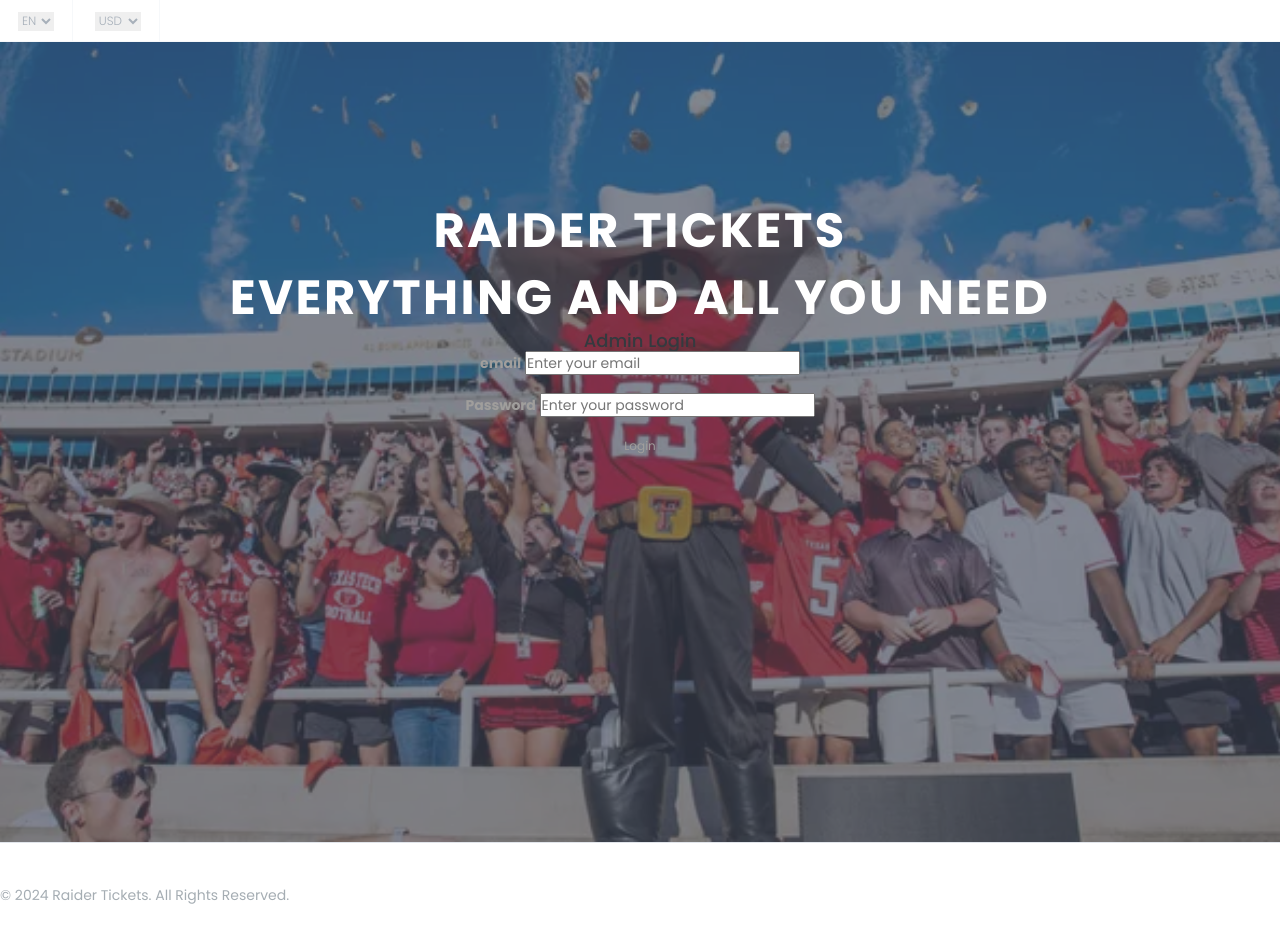
After one commit to GaigeHill7/SoftwareProject, a Flask app: page /admin_login in a window 1280 px wide. The commit adds this page. Run offline with Flask 3, Linux system fonts and the light colour scheme; some libraries are stand-ins or nearby versions.

```diff
--- a/movie_booking_system/app.py
+++ b/movie_booking_system/app.py
@@ -106,6 +106,27 @@
 #             flash('Invalid email or password.', 'error')
 
 #     return render_template('login.html')
+
+
+@app.route('/admin_login', methods=['GET', 'POST'])
+def admin_login():
+    if request.method == 'POST':
+        email = request.form['email']
+        password = request.form['password']
+
+        # Check if the user is an admin
+        admin = Admin.query.filter_by(email=email, password=password).first()
+        if admin:
+            session['user_id'] = admin.id
+            session['is_admin'] = True
+            flash('Admin login successful!', 'success')
+            return redirect(url_for('admin_dashboard'))
+
+        # If neither admin nor user, flash an error message
+        flash('Invalid username or password. Please try again.', 'danger')
+
+    return render_template('admin_login.html')
+
 
 @app.route('/login', methods=['GET', 'POST'])
 def login():
--- /dev/null
+++ b/movie_booking_system/templates/admin_login.html
@@ -0,0 +1,121 @@
+<!doctype html>
+<html class="no-js" lang="en">
+
+<head>
+	<!-- meta data -->
+	<meta charset="utf-8">
+	<meta http-equiv="X-UA-Compatible" content="IE=edge">
+	<meta name="viewport" content="width=device-width, initial-scale=1">
+	<!-- The above 3 meta tags *must* come first in the head; any other head content must come *after* these tags -->
+
+	<!--font-family-->
+	<link href="https://fonts.googleapis.com/css?family=Poppins:100,100i,200,200i,300,300i,400,400i,500,500i,600,600i,700,700i,800,800i,900,900i" rel="stylesheet">
+
+	<!-- title of site -->
+	<title>Raider Tickets</title>
+
+	<!-- For favicon png -->
+	<link rel="shortcut icon" type="image/icon" href="static/logo/favicon.png"/>
+
+	<!--font-awesome.min.css-->
+	<link rel="stylesheet" href="static/css/font-awesome.min.css">
+
+	<!--linear icon css-->
+	<link rel="stylesheet" href="static/css/linearicons.css">
+
+	<!--animate.css-->
+	<link rel="stylesheet" href="static/css/animate.css">
+
+	<!--flaticon.css-->
+	<link rel="stylesheet" href="static/css/flaticon.css">
+
+	<!--slick.css-->
+	<link rel="stylesheet" href="static/css/slick.css">
+	<link rel="stylesheet" href="static/css/slick-theme.css">
+
+	<!--bootstrap.min.css-->
+	<link rel="stylesheet" href="static/css/bootstrap.min.css">
+
+	<!-- bootsnav -->
+	<link rel="stylesheet" href="static/css/bootsnav.css" >
+
+	<!--style.css-->
+	<link rel="stylesheet" href="static/css/style.css">
+
+	<!--responsive.css-->
+	<link rel="stylesheet" href="static/css/responsive.css">
+
+	<!-- HTML5 shim and Respond.js for IE8 support of HTML5 elements and media queries -->
+	<!-- WARNING: Respond.js doesn't work if you view the page via file:// -->
+
+	<!--[if lt IE 9]>
+		<script src="https://oss.maxcdn.com/html5shiv/3.7.3/html5shiv.min.js"></script>
+		<script src="https://oss.maxcdn.com/respond/1.4.2/respond.min.js"></script>
+	<![endif]-->
+
+</head>
+
+<body>
+    <!-- Header Section -->
+    <header id="header-top" class="header-top">
+        <ul>
+            <li>
+                <div class="header-top-left">
+                    <ul>
+                        <li class="select-opt">
+                            <select name="language" id="language">
+                                <option value="default">EN</option>
+                                <option value="Bangla">BN</option>
+                                <option value="Arabic">AB</option>
+                            </select>
+                        </li>
+                        <li class="select-opt">
+                            <select name="currency" id="currency">
+                                <option value="usd">USD</option>
+                                <option value="euro">Euro</option>
+                                <option value="bdt">BDT</option>
+                            </select>
+                        </li>
+                    </ul>
+                </div>
+            </li>
+        </ul>
+    </header>
+
+    <!-- Main Section -->
+    <section id="home" class="welcome-hero">
+        <div class="container">
+            <div class="welcome-hero-txt">
+                <h2>RAIDER TICKETS <br> EVERYTHING AND ALL YOU NEED </h2>
+            </div>
+            <div class="UserLogin">
+                <h2>Admin Login</h2>
+                <form id="user-login-form" method="POST" action="/login">
+                    <div class="form-group">
+                        <label for="email">email</label>
+                        <input type="email" id="email" name="email" placeholder="Enter your email" required>
+                    </div>
+                    <div class="form-group">
+                        <label for="password">Password</label>
+                        <input type="password" id="user-password" name="password" placeholder="Enter your password" required>
+                    </div>
+                    <button type="submit">Login</button>
+                </form>
+            </div>
+        </div>
+    </section>
+
+    <!-- Footer Section -->
+    <footer>
+        <div class="hm-footer-copyright">
+            <p>&copy; 2024 Raider Tickets. All Rights Reserved.</p>
+        </div>
+    </footer>
+
+    <!-- Scripts -->
+    <script src="{{ url_for('static', filename='js/jquery.js') }}"></script>
+    <script src="{{ url_for('static', filename='js/bootstrap.min.js') }}"></script>
+    <script src="{{ url_for('static', filename='js/custom.js') }}"></script>
+</body>
+
+</html>
--- a/movie_booking_system/templates/register.html
+++ b/movie_booking_system/templates/register.html
@@ -82,7 +82,7 @@
                     <p id="error-message" style="color: red;"></p>
                 </form>
             </div>
-            <p style="color: aliceblue;">Are you admin? Login <a href="{{ url_for('admin_dashboard') }}" style="color: red;"> Admin Login</a></p>
+            <p style="color: aliceblue;">Are you admin? Login <a href="{{ url_for('admin_login') }}" style="color: red;"> Admin Login</a></p>
             <p style="color: aliceblue;">Already have an account? Login <a href="{{ url_for('login') }}" style="color: red;"> Login</a></p>
         </div>
         <footer>
```
Also changed, not shown: movie_booking_system/templates/browse_movies.html (+5 -3 lines), movie_booking_system/instance/movie_booking.db.
